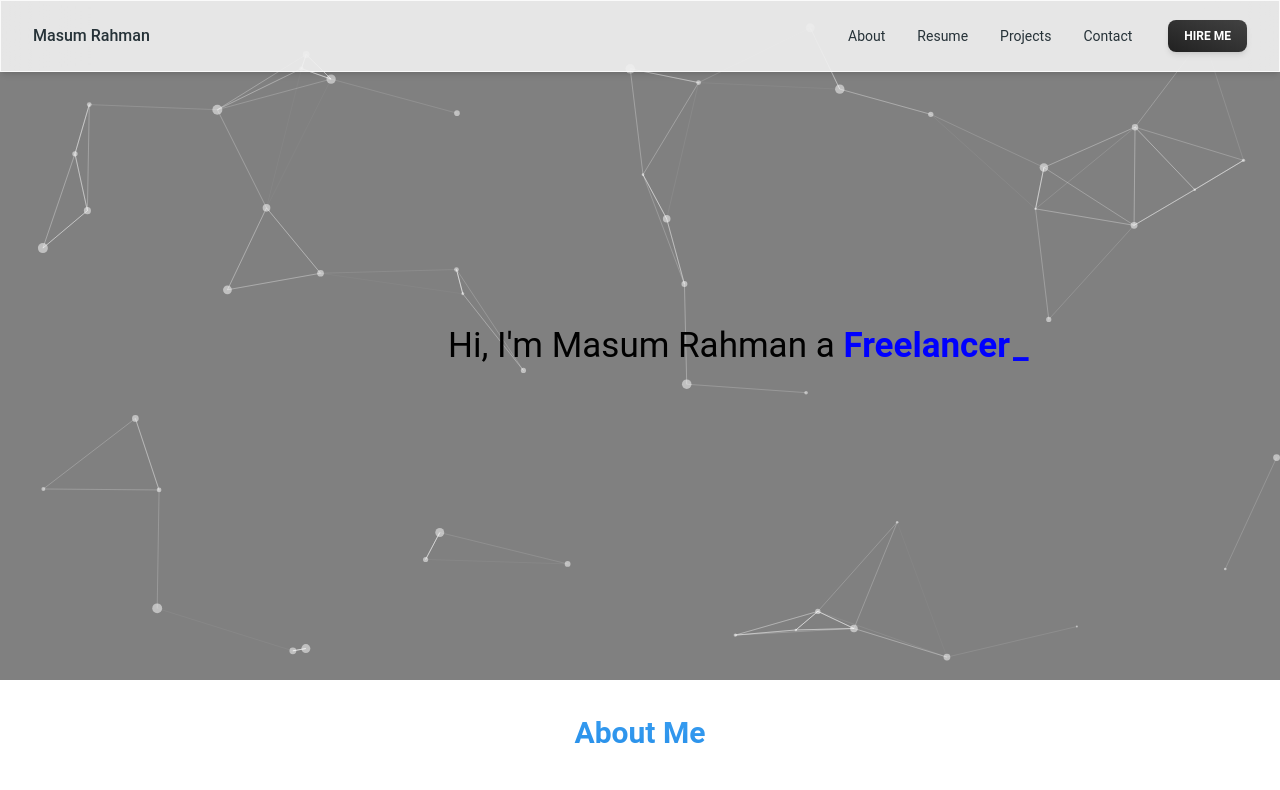
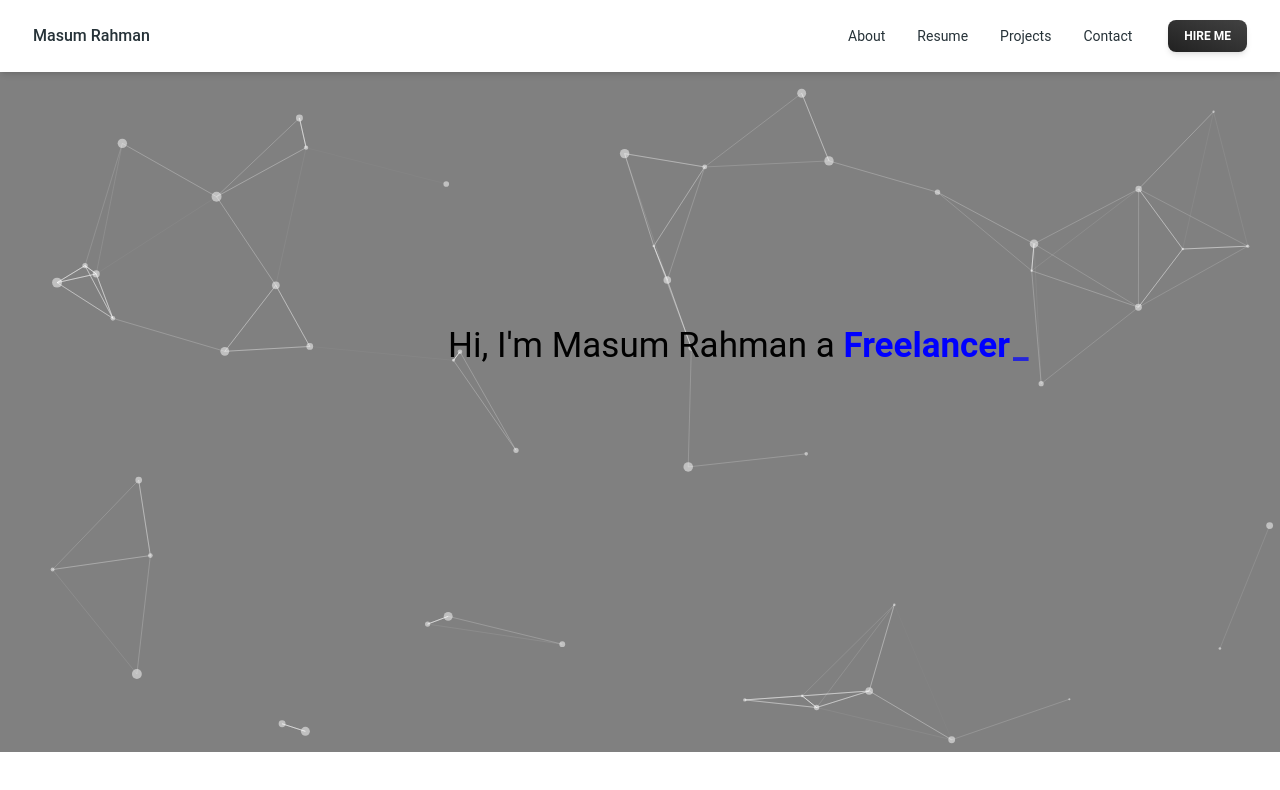
Before and after one commit to masum73/masum-react-portfolio, a React (Vite) app: page / in a window 1280 px wide. Shown: the top 790 px of the page. Built offline with nearby package versions, Linux system fonts and the light colour scheme.

Commit message:
hire me button modified

```diff
--- a/src/components/Shared/NavBar/NavBar.jsx
+++ b/src/components/Shared/NavBar/NavBar.jsx
@@ -64,7 +64,7 @@ const NavBar = () => {
     );
     return (
         <>
-            <Navbar className="absolute top z-10 h-max max-w-full rounded-none py-2 px-4 lg:px-8 lg:py-4">
+            <Navbar className="sticky top z-10 max-w-full rounded-none py-2 px-4 lg:px-8 lg:py-4">
                 <div className="flex items-center justify-between text-blue-gray-900">
                     <Typography
                         as="a"
@@ -75,13 +75,17 @@ const NavBar = () => {
                     </Typography>
                     <div className="flex items-center gap-4">
                         <div className="mr-4 hidden lg:block">{navList}</div>
+
+                        <AnchorLink href='#contact'>
                             <Button
                                 variant="gradient"
                                 size="sm"
                                 className="hidden lg:inline-block"
                             >
-                            <span>Hire Me</span>
+                                Hire Me
                             </Button>
+                        </AnchorLink>
+
                         <IconButton
                             variant="text"
                             className="ml-auto h-6 w-6 text-inherit hover:bg-transparent focus:bg-transparent active:bg-transparent lg:hidden"
@@ -123,9 +127,13 @@ const NavBar = () => {
                 </div>
                 <MobileNav open={openNav}>
                     {navList}
+
+                    <AnchorLink href='#contact'>
                         <Button variant="gradient" size="sm" fullWidth className="mb-2">
-                        <span>Hire Me</span>
+                            Hire Me
                         </Button>
+                    </AnchorLink>
+
                 </MobileNav>
             </Navbar>
         </>
```
Lines whose indentation alone changed are shown as unchanged.
